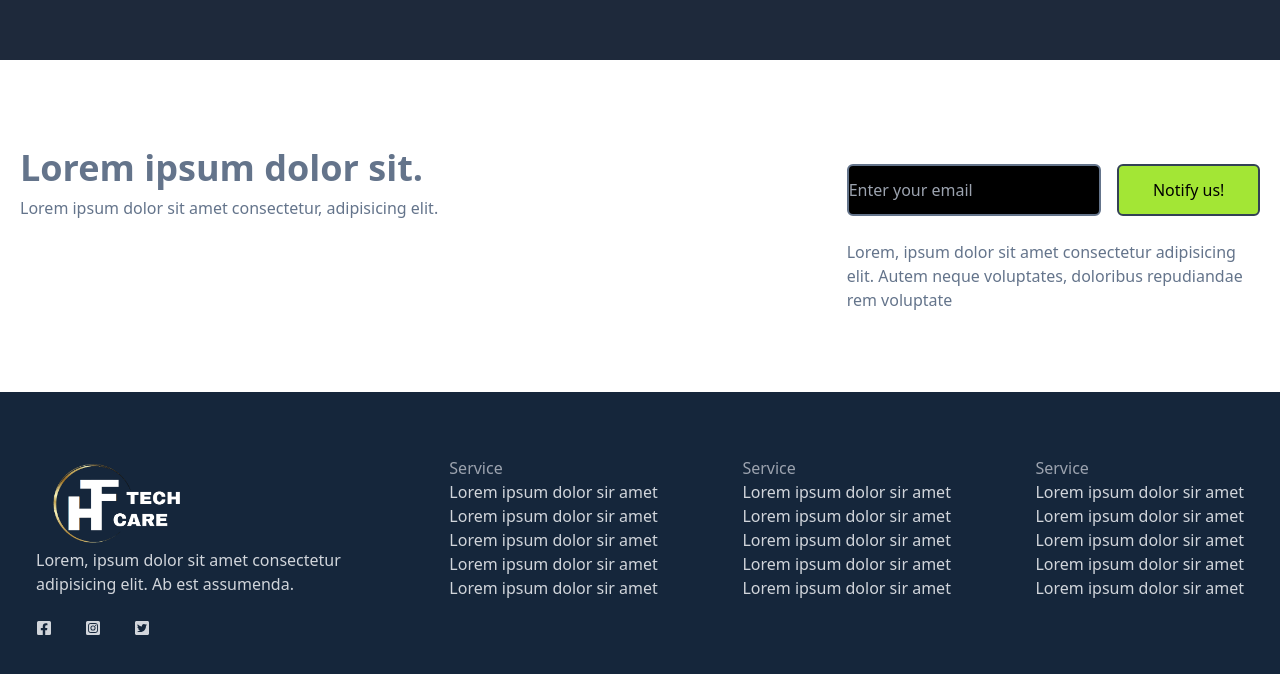
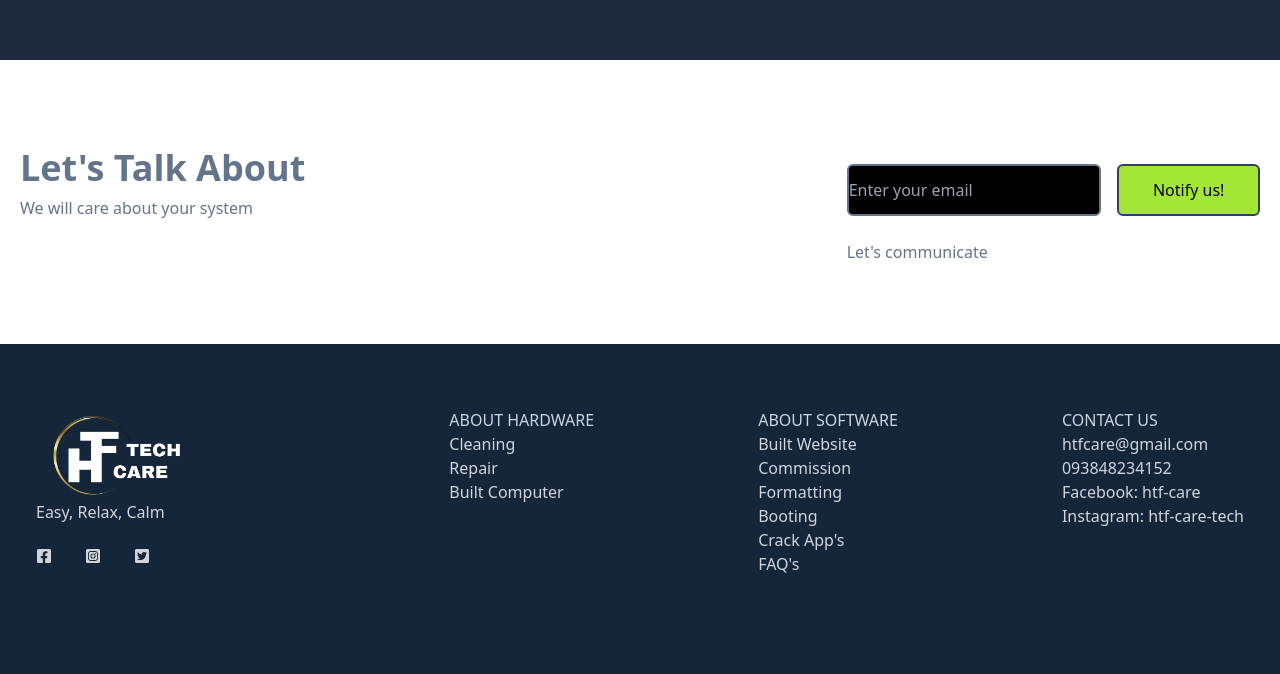
Before and after one commit to Benjcrpy/htf-tech-care, a React (Create React App) app: page / in a window 1280 px wide. Shown: the part 2358-3032 px from the top of the page. After the commit the page ends 3010 px from the top, so only its background shows below. Built offline with nearby package versions, Linux system fonts and the light colour scheme.

Commit message:
Added some athours

```diff
--- a/package.json
+++ b/package.json
@@ -2,6 +2,7 @@
   "name": "htf-tech-care",
   "version": "0.1.0",
   "private": true,
+  "author": "Anthony Agapay",
   "dependencies": {
     "@testing-library/jest-dom": "^5.14.1",
     "@testing-library/react": "^13.0.0",
--- a/src/components/Footer.jsx
+++ b/src/components/Footer.jsx
@@ -8,7 +8,7 @@ export const Footer = () => {
     <div className='max-w-[1240px] mx-auto py-16 px-4 grid lg:grid-cols-3 gap-8 text-gray-300'>
       <div>
       <img src={d1} alt="" className="w-40 object-cover cursor-pointer"/>
-      <p>Lorem, ipsum dolor sit amet consectetur adipisicing elit. Ab est assumenda.</p>
+      <p>Easy, Relax, Calm</p>
       <div className='flex justify-between md:w-[30%] my-6'>
         <FaFacebookSquare/>
         <FaInstagramSquare/>
@@ -17,33 +17,31 @@ export const Footer = () => {
       </div>
       <div className='lg:col-span-2 flex justify-between'>
         <div>
-            <h6 className='font-medium text-gray-400'>Service</h6>
+            <h6 className='font-medium text-slate-300 uppercase'>About HardWare</h6>
                 <ul>
-                    <li>Lorem ipsum dolor sir amet</li>
-                    <li>Lorem ipsum dolor sir amet</li>
-                    <li>Lorem ipsum dolor sir amet</li>
-                    <li>Lorem ipsum dolor sir amet</li>
-                    <li>Lorem ipsum dolor sir amet</li>
+                    <li>Cleaning</li>
+                    <li>Repair</li>
+                    <li>Built Computer</li>
                 </ul>
         </div>
         <div>
-            <h6 className='font-medium text-gray-400'>Service</h6>
+            <h6 className='font-medium text-slate-300 uppercase'>About SoftWare</h6>
                 <ul>
-                    <li>Lorem ipsum dolor sir amet</li>
-                    <li>Lorem ipsum dolor sir amet</li>
-                    <li>Lorem ipsum dolor sir amet</li>
-                    <li>Lorem ipsum dolor sir amet</li>
-                    <li>Lorem ipsum dolor sir amet</li>
+                    <li>Built Website</li>
+                    <li>Commission</li>
+                    <li>Formatting</li>
+                    <li>Booting</li>
+                    <li>Crack App's</li>
+                    <li>FAQ's</li>
                 </ul>
         </div>
         <div>
-            <h6 className='font-medium text-gray-400'>Service</h6>
+            <h6 className='font-medium text-slate-300 uppercase'>Contact Us</h6>
                 <ul>
-                    <li>Lorem ipsum dolor sir amet</li>
-                    <li>Lorem ipsum dolor sir amet</li>
-                    <li>Lorem ipsum dolor sir amet</li>
-                    <li>Lorem ipsum dolor sir amet</li>
-                    <li>Lorem ipsum dolor sir amet</li>
+                    <li>htfcare@gmail.com</li>
+                    <li>093848234152</li>
+                    <li>Facebook: htf-care</li>
+                    <li>Instagram: htf-care-tech</li>
                 </ul>
         </div>
       </div>
--- a/src/components/Newsletter.jsx
+++ b/src/components/Newsletter.jsx
@@ -5,8 +5,8 @@ const Newsletter = () => {
     <div className='bg-white w-full py-16 text-white'>
         <div className='max-w-[1240px] mx-auto grid lg:grid-cols-3'>
             <div className='lg:col-span-2 my-4'>
-                <h1 className='md:text-4xl sm:text-3xl text-2xl font-bold py-2 text-slate-500'>Lorem ipsum dolor sit.</h1>
-                <p className='text-slate-500'>Lorem ipsum dolor sit amet consectetur, adipisicing elit.</p>
+                <h1 className='md:text-4xl sm:text-3xl text-2xl font-bold py-2 text-slate-500'>Let's Talk About</h1>
+                <p className='text-slate-500'>We will care about your system</p>
             </div>
             <div className='my-4 gap-2'>
                 <div className='flex flex-col sm:flex-row items-center justify-between w-full'>
@@ -15,7 +15,7 @@ const Newsletter = () => {
                     placeholder="Enter your email"/>
                     <button className='bg-lime-400 hover:bg-lime-700 w-[200px] border-2 border-slate-700 rounded-md font-medium ml-4 my-6 px-6 py-3 text-black hover:text-slate-300'>Notify us!</button>
                 </div>
-                <p className='text-slate-500'>Lorem, ipsum dolor sit amet consectetur adipisicing elit. Autem neque voluptates, doloribus repudiandae rem voluptate</p>
+                <p className='text-slate-500'>Let's communicate</p>
             </div>
         </div>
     </div>
```
